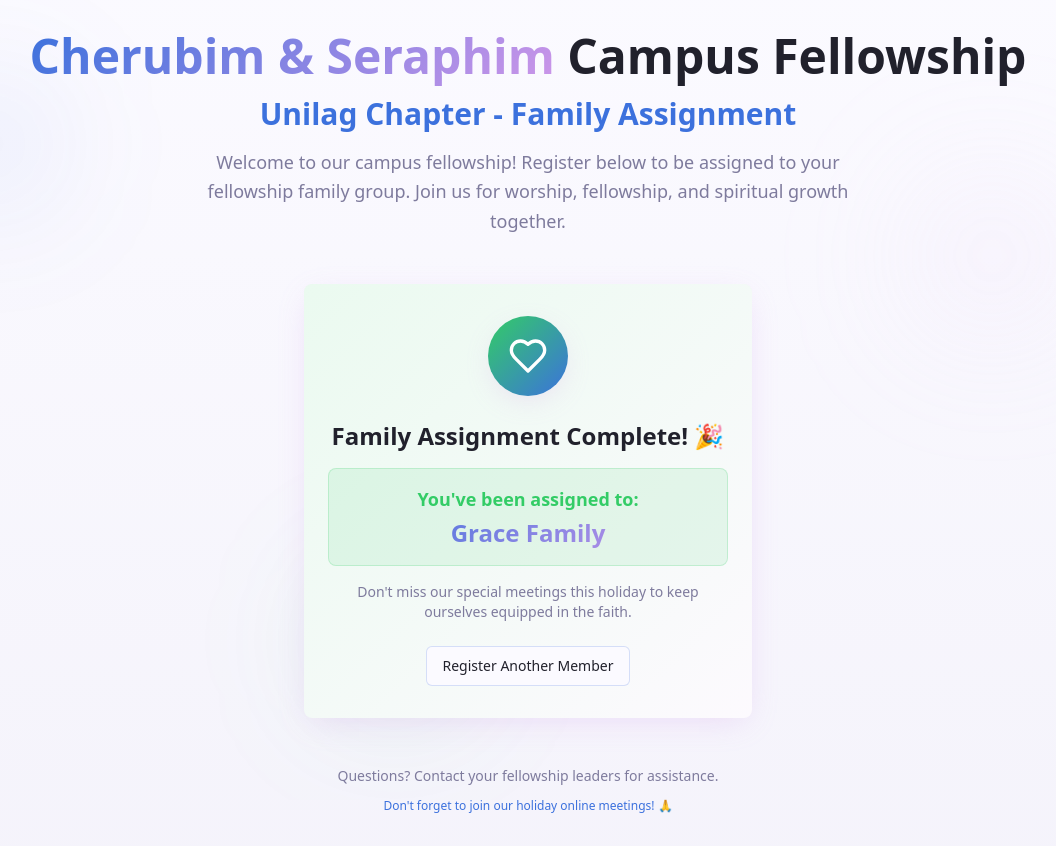
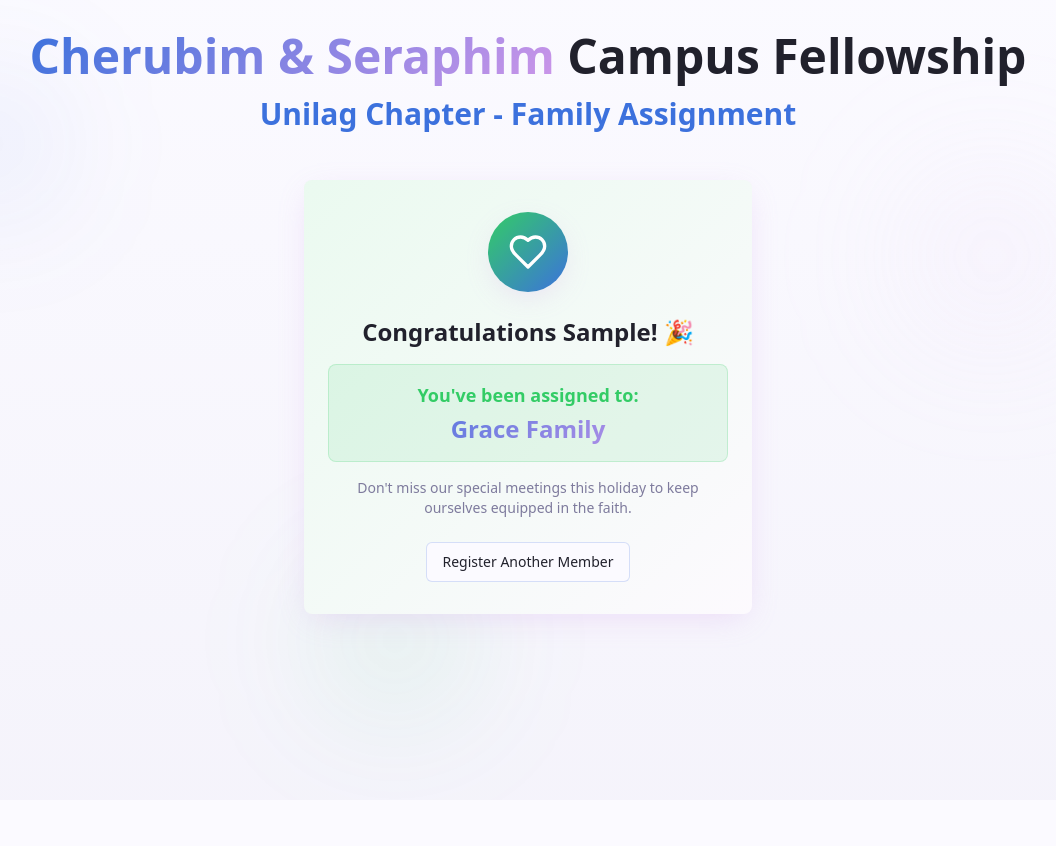
Before and after one commit to harryportal/fellowship-family-finder, a React (Vite) app: page / in a window 1280 px wide. Both pictures are taken after typing "Sample", "5551234" into the empty fields and a click on the button "Get Family Assignment". Shown: the whole page, without its empty margins (112-1168 px from the left). After the commit the page ends 800 px from the top, so only its background shows below. Built offline with nearby package versions, Linux system fonts and the light colour scheme; no server answers; the HTML template or start-up script is replaced by a standard one.

Commit message:
Refine form messaging and success state

```diff
--- a/src/components/FellowshipForm.tsx
+++ b/src/components/FellowshipForm.tsx
@@ -50,8 +50,9 @@ export const FellowshipForm = () => {
         const data = await response.json();
         setAssignedFamily(data.family);
         setHasSubmitted(true);
+        const firstName = formData.name.split(' ')[0];
         toast({
-          title: "Family Assignment Complete! 🎉",
+          title: `Congratulations ${firstName}! 🎉`,
           description: `You've been assigned to ${data.family}`,
         });
       } else {
@@ -68,8 +69,9 @@ export const FellowshipForm = () => {
       setTimeout(() => {
         setAssignedFamily(randomFamily);
         setHasSubmitted(true);
+        const firstName = formData.name.split(' ')[0];
         toast({
-          title: "Family Assignment Complete! 🎉",
+          title: `Congratulations ${firstName}! 🎉`,
           description: `You've been assigned to ${randomFamily}`,
         });
         setIsSubmitting(false);
@@ -171,7 +173,7 @@ export const FellowshipForm = () => {
 
             <div className="space-y-4">
               <h2 className="text-2xl font-bold text-foreground">
-                Family Assignment Complete! 🎉
+                Congratulations {formData.name.split(' ')[0]}! 🎉
               </h2>
               <div className="p-4 bg-success/10 rounded-lg border border-success/20">
                 <p className="text-lg font-semibold text-success mb-1">
--- a/src/pages/Index.tsx
+++ b/src/pages/Index.tsx
@@ -21,24 +21,12 @@ const Index = () => {
           <h2 className="text-2xl md:text-3xl font-semibold mb-4 text-primary">
             Unilag Chapter - Family Assignment
           </h2>
-          <p className="text-lg text-muted-foreground max-w-2xl mx-auto leading-relaxed">
-            Welcome to our campus fellowship! Register below to be assigned to your fellowship family group.
-            Join us for worship, fellowship, and spiritual growth together.
-          </p>
         </div>
 
         <div className="flex justify-center">
           <FellowshipForm />
         </div>
 
-        <div className="text-center mt-12 animate-fade-in space-y-3">
-          <p className="text-sm text-muted-foreground">
-            Questions? Contact your fellowship leaders for assistance.
-          </p>
-          <div className="text-xs text-primary font-medium">
-            Don't forget to join our holiday online meetings! 🙏
-          </div>
-        </div>
       </div>
     </div>
   );
```
